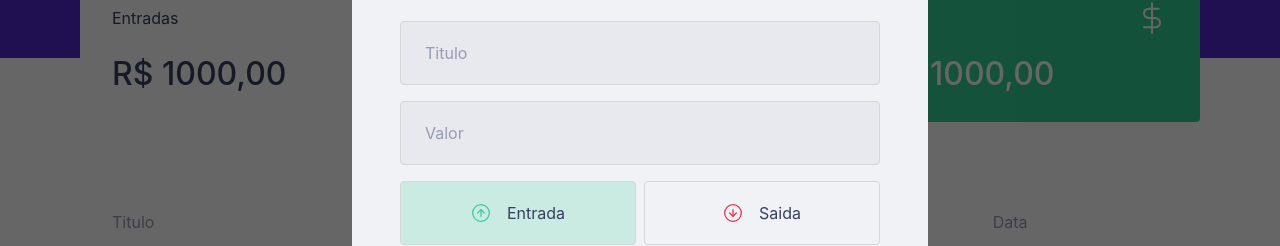
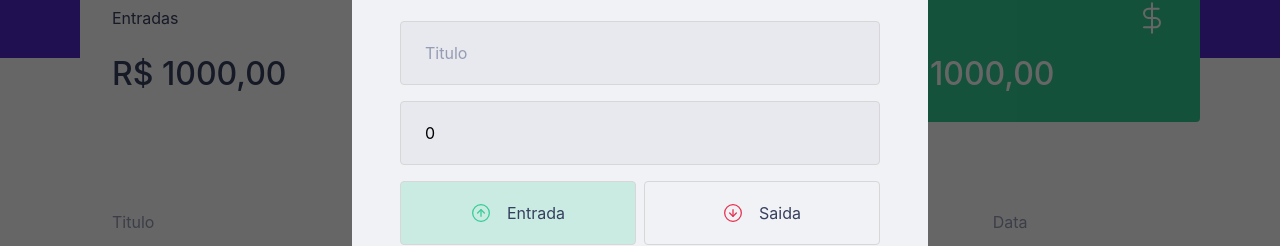
Before and after one commit to kaiorr/dtmoney, a React (Create React App) app: page / in a window 1280 px wide. Both pictures are taken after a click on the button "Nova Transação". Shown: the part 214-460 px from the top of the page. Built offline with nearby package versions, Linux system fonts and the light colour scheme; no server answers; what miragejs would draw is missing.

Commit message:
feat: salvando dados do form

```diff
--- a/src/components/NewTransactionModal/ModalTransaction.tsx
+++ b/src/components/NewTransactionModal/ModalTransaction.tsx
@@ -7,7 +7,7 @@ import {
 import closeModalImg from "../../assets/close.svg";
 import incomeImg from "../../assets/income.svg";
 import outcomeImg from "../../assets/outcome.svg";
-import { useState } from "react";
+import { FormEvent, useState } from "react";
 
 interface ModalProps {
   isOpen: boolean;
@@ -15,7 +15,20 @@ interface ModalProps {
 }
 
 export const ModalTransaction = ({ isOpen, onRequestClose }: ModalProps) => {
+  const [titleTransaction, setTitleTransaction] = useState("");
+  const [valueTransaction, setValueTransaction] = useState(0);
+  const [categoryTransaction, setCategoryTransaction] = useState("");
   const [type, setType] = useState("deposit");
+
+  function handleCreateNewTransaction(e: FormEvent) {
+    e.preventDefault();
+    console.log({
+      titleTransaction,
+      valueTransaction,
+      type,
+      categoryTransaction,
+    });
+  }
 
   return (
     <Modal
@@ -31,12 +44,22 @@ export const ModalTransaction = ({ isOpen, onRequestClose }: ModalProps) => {
       >
         <img src={closeModalImg} alt="Fechar Modal" />
       </button>
-      <Container>
+      <Container onSubmit={handleCreateNewTransaction}>
         <h2>Cadastrar Transação</h2>
 
-        <input type="text" placeholder="Titulo" />
+        <input
+          type="text"
+          placeholder="Titulo"
+          value={titleTransaction}
+          onChange={({ target }) => setTitleTransaction(target.value)}
+        />
 
-        <input type="number" placeholder="Valor" />
+        <input
+          type="number"
+          placeholder="Valor"
+          value={valueTransaction}
+          onChange={({ target }) => setValueTransaction(Number(target.value))}
+        />
 
         <TransactionTypeContainer>
           <RadioButtonBox
@@ -60,7 +83,12 @@ export const ModalTransaction = ({ isOpen, onRequestClose }: ModalProps) => {
           </RadioButtonBox>
         </TransactionTypeContainer>
 
-        <input type="text" placeholder="Categoria" />
+        <input
+          type="text"
+          placeholder="Categoria"
+          value={categoryTransaction}
+          onChange={({ target }) => setCategoryTransaction(target.value)}
+        />
 
         <button type="submit">Cadastrar</button>
       </Container>
```
